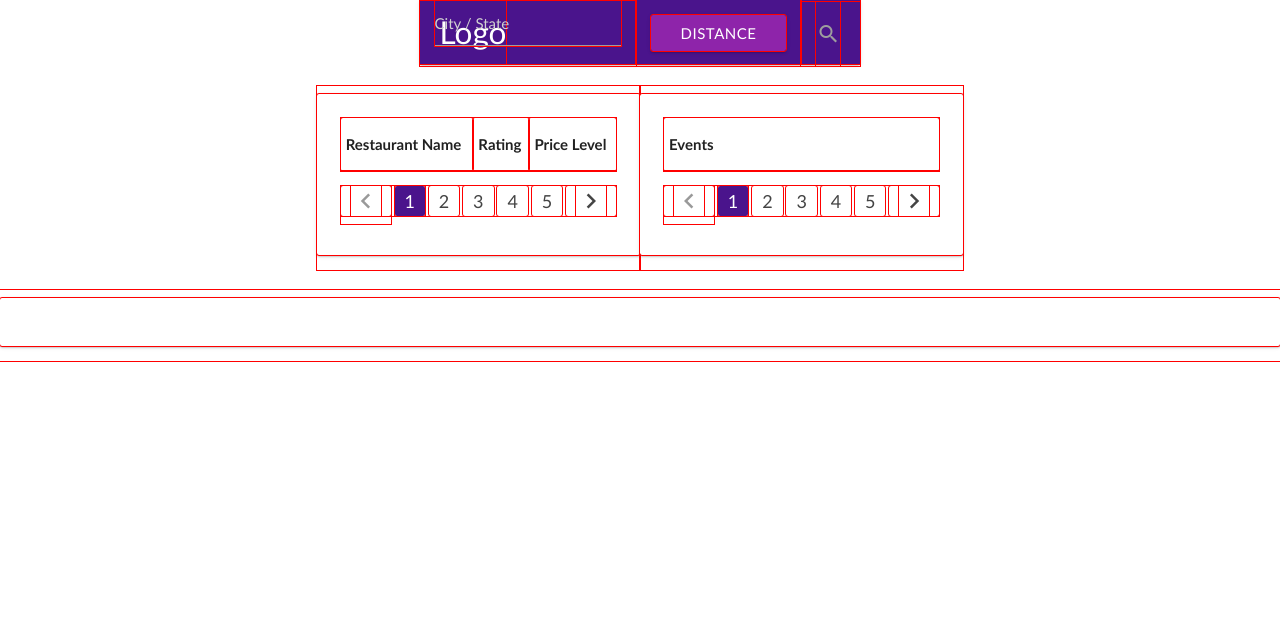
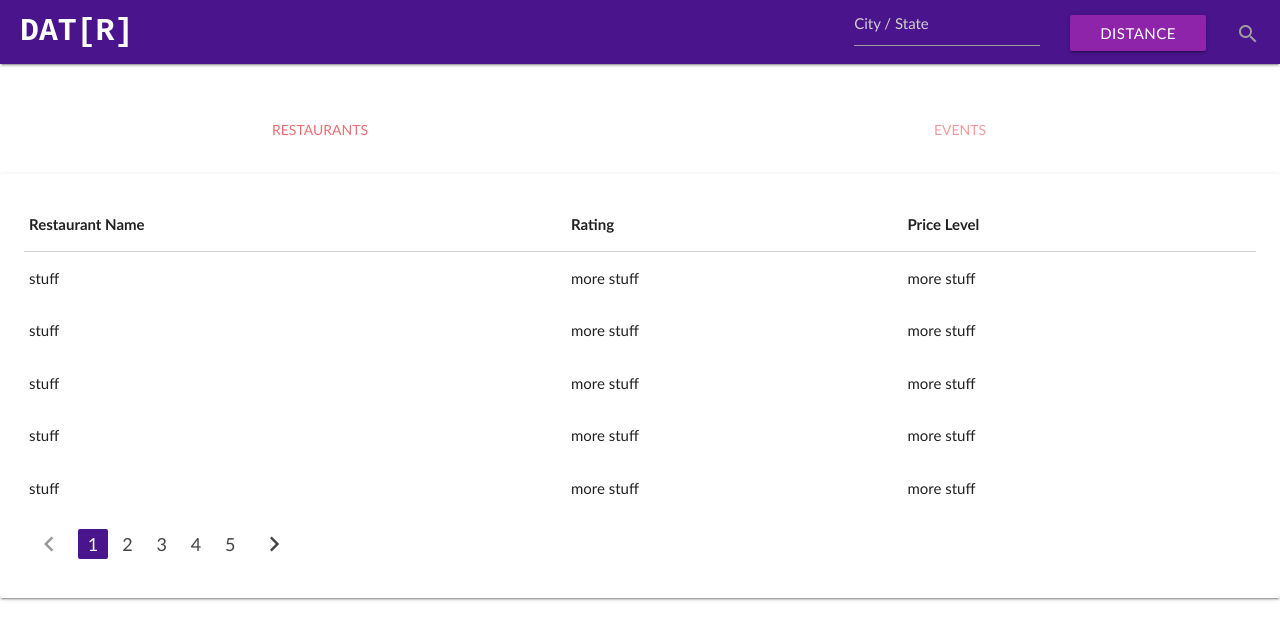
Before and after one commit to LeviG68/ProjectOne, a plain HTML site: page test.html in a window 1280 px wide. Both pictures are taken after a click on the label "search". Drawn offline with nearby package versions, Linux system fonts and the light colour scheme; no server answers.

Commit message:
added intro page and hide data appearing on search

```diff
--- a/assets/javascript/pages.js
+++ b/assets/javascript/pages.js
@@ -1,3 +1,25 @@
+$(document).ready(function(){
+    $("#tab").hide();
+    $("#restaurant").hide();
+    $("#dateEvent").hide();
+
+
+    // $("#search").on("click", function(){
+    //     restaurantsShow();
+    // })
+
+    $("#search").on("click", function restaurantsShow(){
+        $("#intro").hide();
+        $("#tab").show();
+        $("#restaurant").show();
+    });
+
+    $('.tabs').tabs();
+
+
+
+  });
+
 function yelpPage () {
 
 }
--- a/css/style.css
+++ b/css/style.css
@@ -1,17 +1,8 @@
-body {
-    display: flex;
-    min-height: 100vh;
-    flex-direction: column;
-  }
+ /** {
+    outline: 1px solid red !important;
+   } */
 
-  main {
-    flex: 1 0 auto;
-  }
-* {
-    outline: 1px solid red !important;
-   }
-
-h1{
+h1, .brand-logo, h3{
   font-family: 'Courier New', Courier, monospace;
   font-weight: 600;
   margin: 0;
@@ -22,9 +13,21 @@ h1{
 height: 70%;
 }
 
-#logoContainer{
+#logoContainer, {
 font-family: 'Courier New', Courier, monospace;
 font-weight: 200px;
+}
+
+#intro {
+    margin-top: 20px;
+}
+
+/* #restaurants a {
+    color: white;
+} */
+
+#intro h3 {
+    text-align: justify;
 }
 
 html {
--- a/test.html
+++ b/test.html
@@ -16,7 +16,7 @@
             <div class="col s12">
                 <nav class="nav-extended">
                     <div class="nav-wrapper purple darken-4">
-                                <a href="#!" class="brand-logo hide-on-small">Logo</a>
+                        <a href="#!" class="brand-logo left hide-on-small-only">DAT[R]</a>
                         <ul class="right">
                             <li><a><input placeholder="City / State" id="cityState" class="right input-field"  type="search" required></a></li>
                             <!-- <li><a><input placeholder="Zip" id="zip" class="right input-field"  type="search" required></a></li> -->
@@ -37,8 +37,22 @@
             </div>
         </div>
             <div class="row">
+                <section class="container" id="intro">
+                    <h3>Welcome to DAT[R]!  The one stop date night planner.  Please enter a location above and we will show you the highest rated restaurants and the events closest to that location. </h3>
+                    <h3>Have a great date!</h3>
+                </section>
+            </div>
+            <section id="mid">
+                <div class="row">
+                    <div class="container col s12" id="tab">
+                        <ul class="tabs">
+                            <li class="tab col s6" id="restaurants"><a href="#test1" class="active">Restaurants</a></li>
+                            <li class="tab col s6" id="events"><a href="#test2">Events</a></li>
+                        </ul>
+                    </div>
+                </div>
+                <div class="card-panel" id="restaurant">
                     <div class="col s12 m12 l6">
-              <div class="card-panel">
                         <table>
                             <thead>
                                 <tr>
@@ -48,7 +62,31 @@
                                 </tr>
                             </thead>
                             <tbody id="google">
-
+                                <tr>
+                                    <td>stuff</td>
+                                    <td>more stuff</td>
+                                    <td>more stuff</td>
+                                </tr>
+                                <tr>
+                                    <td>stuff</td>
+                                    <td>more stuff</td>
+                                    <td>more stuff</td>
+                                </tr>
+                                <tr>
+                                    <td>stuff</td>
+                                    <td>more stuff</td>
+                                    <td>more stuff</td>
+                                </tr>
+                                <tr>
+                                    <td>stuff</td>
+                                    <td>more stuff</td>
+                                    <td>more stuff</td>
+                                </tr>
+                                <tr>
+                                    <td>stuff</td>
+                                    <td>more stuff</td>
+                                    <td>more stuff</td>
+                                </tr>
                             </tbody>
                         </table>
                         <ul class="pagination">
@@ -62,10 +100,9 @@
                         </ul>
                     </div>
                 </div>
-      <!-- </div>
-      <div class="row">  -->
-            <div class="col s12 m12 l6">
-                <div class="card-panel">
+            </div>
+            <!-- <div class="row">  -->
+                    <div class="card-panel" id="dateEvent">
                         <table>
                             <thead>
                             <th>Events</th>
@@ -86,16 +123,14 @@
                     </div>
                 </div>
             </div>
-        <div>
-            <section class="card-panel" id="map">
         </section>
-        </div>
-      </div>
+      <!-- </div>     -->
+
       <!--Import jQuery before materialize.js-->
       <script type="text/javascript" src="https://code.jquery.com/jquery-3.2.1.min.js"></script>
-      <script src="assets/javascript/googleapi.js"></script>
+      <!-- <script src="assets/javascript/googleapi.js"></script> -->
       <script type="text/javascript" src="assets/javascript/materialize.min.js"></script>
-      <script type="text/javascript" src="assets/javascript/eventfulapi.js"></script>
+      <!-- <script type="text/javascript" src="assets/javascript/eventfulapi.js"></script>  -->
       <script type="text/javascript" src="assets/javascript/pages.js"></script>
     </body>
   </html>
```
Also changed, not shown: index.html (+1 -5 lines). Lines whose indentation alone changed are shown as unchanged.
